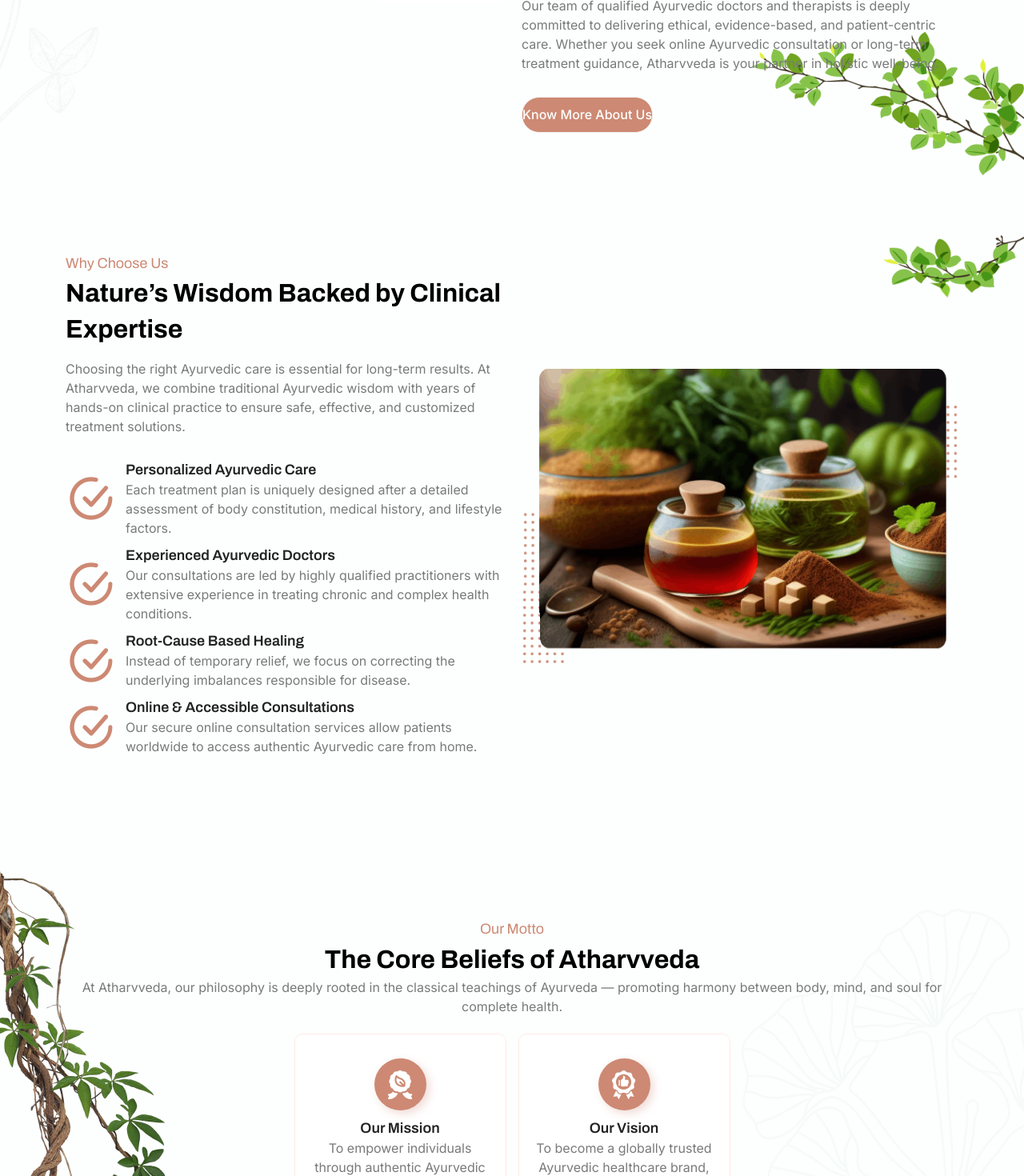
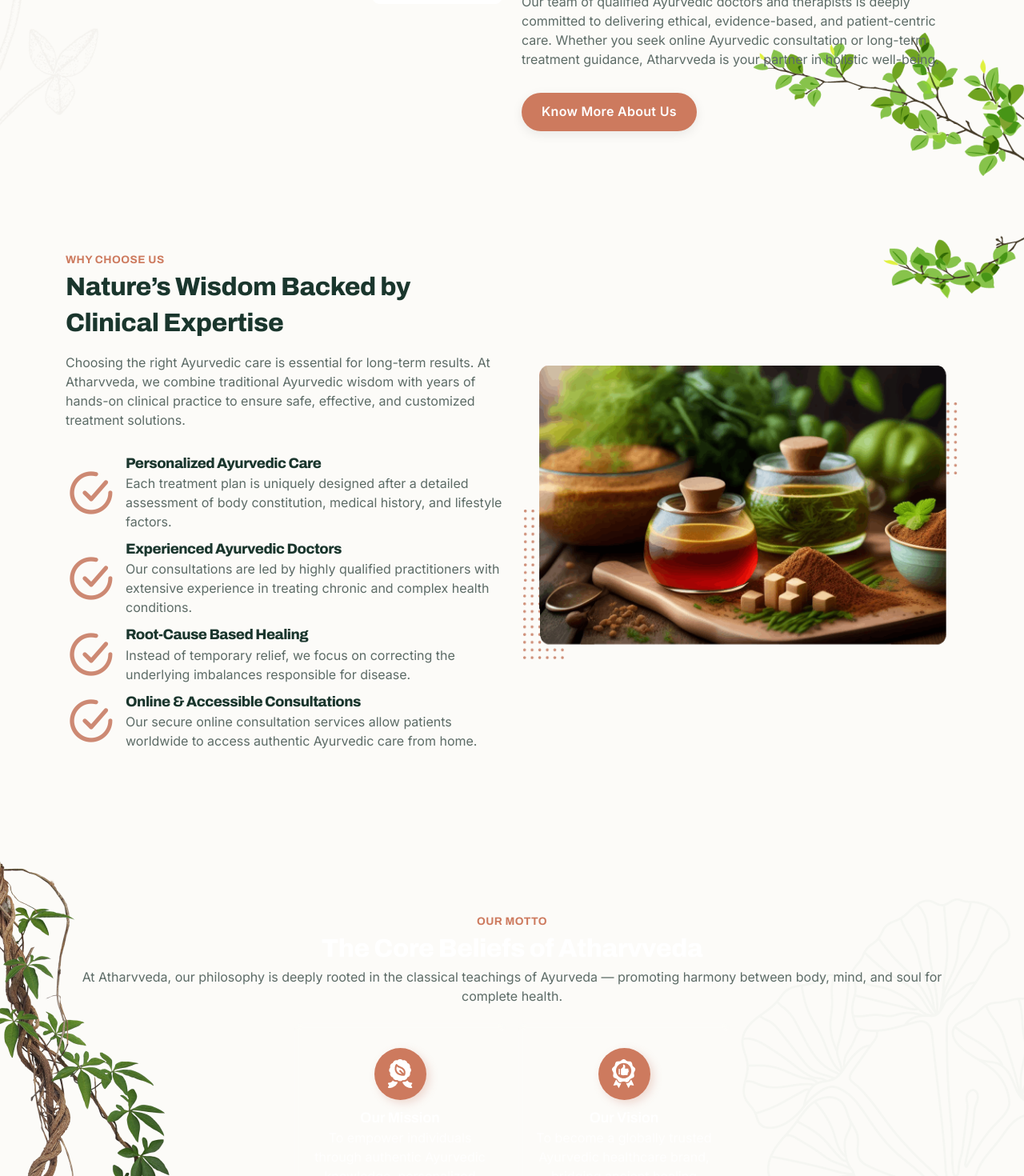
Before and after one commit to atharvveda/atharv, a Next.js app: page /about in a window 1280 px wide. Shown: the part 980-2450 px from the top of the page at 80% size. Built offline with nearby package versions, Linux system fonts and the light colour scheme; no server answers.

Commit message:
UI components including CareSlider, Footer, TeamSection, and landing page layout.

```diff
--- a/src/components/Footer.tsx
+++ b/src/components/Footer.tsx
@@ -128,9 +128,9 @@
                         <div className="ayur-copyright-para">
                             <p>Copyright © 2026. All Right Reserved. Atharv Veda</p>
                         </div>
-                        <div className="ayur-disclaimer" style={{ marginTop: "20px", fontSize: "0.85rem", color: "#666", textAlign: "center", borderTop: "1px solid #eee", paddingTop: "15px" }}>
+                        {/* <div className="ayur-disclaimer" style={{ marginTop: "20px", fontSize: "0.85rem", color: "#666", textAlign: "center", borderTop: "1px solid #eee", paddingTop: "15px" }}>
                             <p><strong>Medical Disclaimer:</strong> The information on this website is for educational purposes only and not intended as medical advice. Always consult with a qualified healthcare professional before starting any new treatment or making changes to your healthcare regimen. Atharv Veda does not claim to cure diseases but provides supportive Ayurvedic care.</p>
-                        </div>
+                        </div> */}
                     </div>
                 </div>
             </div>
--- a/src/styles/style.css
+++ b/src/styles/style.css
@@ -21,21 +21,21 @@
   overflow-x: hidden;
 }
 :root {
-  --ayur-primary-color: #cd8973;
+  --ayur-primary-color: #CD7A5E;
   --ayur-white-color: #ffffff;
-  --ayur-primary-light: #d6cdca;
-  --ayur-banheading-color: #222222;
-  --ayur-heading-color: #000;
-  --ayur-para-color: #797979;
-  --ayur-text-color: #ababab;
-  --ayur-testpara-bgcolor: #fcf9f8;
-  --ayur-border-color: #ffebe4;
-  --ayur-borderbox-color: #f0f0f0;
-  --ayur-checkbox-label-color: #e0e7ef;
-  --ayur-formtext-color: #dbd1d9;
-  --ayur-footer-bg: #220f08;
-  --ayur-footertext-color: #e4d4cf;
-  --ayur-primary-lightcolor: #f6f1ed;
+  --ayur-primary-light: #E0D4CE;
+  --ayur-banheading-color: #1A362D;
+  --ayur-heading-color: #11261F;
+  --ayur-para-color: #5C6B66;
+  --ayur-text-color: #8C9994;
+  --ayur-testpara-bgcolor: #F7F5F2;
+  --ayur-border-color: #EAE3DE;
+  --ayur-borderbox-color: #EAE3DE;
+  --ayur-checkbox-label-color: #E0D4CE;
+  --ayur-formtext-color: #A3ACA8;
+  --ayur-footer-bg: #11261F;
+  --ayur-footertext-color: #D3DACF;
+  --ayur-primary-lightcolor: #F4F0EB;
 }
 
 body {
@@ -43,14 +43,15 @@
   transition: all 0.3s;
   -webkit-transition: all 0.3s;
   -o-transition: all 0.3s;
-  line-height: 1.5;
-  background-color: #fdffff;
+  line-height: 1.6;
+  background-color: #FCFBF8;
   box-shadow: none;
   font-size: 16px;
   font-weight: 400;
   scroll-behavior: smooth;
   position: relative;
   overflow-x: hidden;
+  color: var(--ayur-para-color);
 }
 
 h1,
@@ -248,24 +249,28 @@
 input.ayur-btn {
   min-width: 145px;
   max-width: 100%;
-  border-radius: 22px;
+  border-radius: 50px;
   background-color: var(--ayur-primary-color);
   min-height: 45px;
-  border: 1px solid #f2efec;
+  border: 1px solid transparent;
   font-size: 16px;
   color: var(--ayur-white-color);
-  font-weight: 500;
+  font-weight: 600;
+  letter-spacing: 0.3px;
   text-align: center;
   text-transform: capitalize;
   display: inline-block;
-  padding: 9px 0;
+  padding: 10px 24px;
   position: relative;
   overflow: hidden;
   z-index: 1;
-  transition: box-shadow 0.5s;
   font-family: var(--font-inter);
-  overflow: hidden;
-  transition: all 0.3s linear;
+  box-shadow: 0 4px 14px rgba(0,0,0,0.08);
+  transition: all 0.3s cubic-bezier(0.25, 0.8, 0.25, 1);
+}
+.ayur-btn:hover {
+  transform: translateY(-2px);
+  box-shadow: 0 6px 20px rgba(0,0,0,0.12);
 }
 .ayur-btn::after {
   position: absolute;
@@ -588,7 +593,7 @@
   background-size: cover;
   background-repeat: no-repeat;
   padding: 116px 0 103px;
-  margin-bottom: 207px;
+  margin-bottom: 0;
 }
 .ayur-banner-section::before {
   position: absolute;
@@ -614,7 +619,7 @@
 }
 .ayur-banner-slider-sec {
   padding: 7px 0 0;
-  margin: 0 auto -230px;
+  margin: 0 auto;
   max-width: 1030px;
 }
 .ayur-banner-heading {
@@ -2658,3 +2663,106 @@
   color: white;
 }
 /* Kidney section css End */
+
+/* ========================================
+   PREMIUM SECTION COLOR OVERRIDES
+   ======================================== */
+
+/* Achievement Section — on Deep Forest Green */
+.ayur-achievement-sec {
+  background-image: none !important;
+}
+.ayur-achievement-sec .ayur-heading-wrap h5 {
+  color: #CD7A5E !important;
+}
+.ayur-achievement-sec .ayur-heading-wrap h3 {
+  color: #ffffff !important;
+}
+.ayur-achievement-sec .ayur-achieve-box {
+  background: rgba(255,255,255,0.07) !important;
+  border: 1px solid rgba(255,255,255,0.12) !important;
+  backdrop-filter: blur(4px);
+}
+.ayur-achievement-sec .ayur-achieve-text h2 {
+  color: #ffffff !important;
+}
+.ayur-achievement-sec .ayur-achieve-text p {
+  color: rgba(255,255,255,0.75) !important;
+}
+.ayur-achievement-sec .ayur-achieve-text {
+  border-left: 1px solid rgba(255,255,255,0.15) !important;
+}
+
+/* WhySection — on Deep Teal gradient */
+.ayur-why-sec {
+  background: none !important;
+}
+.ayur-why-head h5 {
+  color: #CD7A5E !important;
+}
+.ayur-why-head h3 {
+  color: #ffffff !important;
+}
+.ayur-why-box {
+  background: rgba(255,255,255,0.07) !important;
+  border: 1px solid rgba(255,255,255,0.12) !important;
+  backdrop-filter: blur(4px);
+}
+.ayur-why-box h4 {
+  color: #ffffff !important;
+}
+.ayur-why-box p {
+  color: rgba(255,255,255,0.75) !important;
+}
+.ayur-why-box:hover {
+  background: rgba(255,255,255,0.12) !important;
+  transform: translateY(-5px);
+  box-shadow: 0 8px 32px rgba(0,0,0,0.2) !important;
+}
+
+/* Care Slider — on Warm Linen */
+.ayur-care-slider-wrapper .ayur-banner-heading h2 {
+  color: #1A362D !important;
+}
+.ayur-care-slider-wrapper .ayur-banner-heading h2 span {
+  color: #CD7A5E !important;
+}
+.ayur-care-slider-wrapper .ayur-banner-heading p {
+  color: #5C6B66 !important;
+}
+.ayur-careslide-box h3 {
+  color: #1A362D !important;
+}
+
+/* Team Section — on Sage Cream */
+.ayur-team-sec {
+  background: none !important;
+}
+.ayur-team-box {
+  background: #ffffff !important;
+  border: 1px solid #D8EBE2 !important;
+  box-shadow: 0 4px 20px rgba(26, 54, 45, 0.06) !important;
+}
+.ayur-team-box:hover {
+  box-shadow: 0 8px 32px rgba(26, 54, 45, 0.12) !important;
+  transform: translateY(-4px);
+}
+
+/* Testimonial — on Parchment */
+.ayur-testimonial-sec {
+  background: none !important;
+}
+
+/* Heading overrides — premium look on light sections */
+.ayur-heading-wrap h5 {
+  color: #CD7A5E;
+  font-weight: 700;
+  letter-spacing: 0.5px;
+  text-transform: uppercase;
+  font-size: 0.85rem;
+}
+.ayur-heading-wrap h3 {
+  color: var(--ayur-banheading-color);
+  font-weight: 800;
+  letter-spacing: -0.5px;
+}
```
Also changed, not shown: src/app/(website)/page.tsx (+41 -26 lines), src/components/Banner.tsx (+0 -68 lines), src/components/CareSlider.tsx (+12 -14 lines), src/components/TeamSection.tsx (+10 -3 lines).
